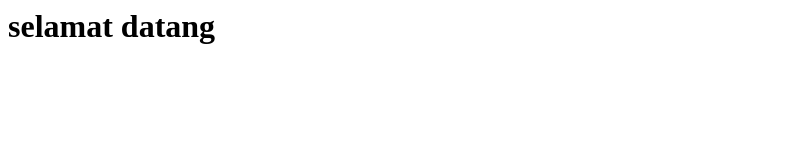
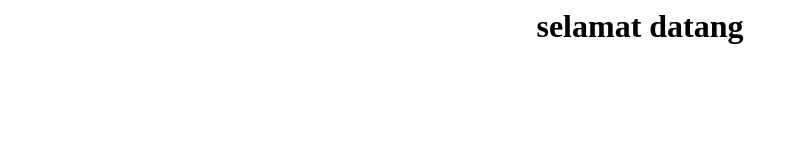
Before and after one commit to muhammadrifkigunawan/muhammadrifkigunawan.github.io, a plain HTML site: page index.html in a window 1280 px wide. Shown: the whole page, without its empty margins (0-797 px from the left). Drawn offline with Linux system fonts and the light colour scheme.

Commit message:
Update index.html

```diff
--- a/index.html
+++ b/index.html
@@ -4,6 +4,6 @@
     <title>rifki</title>
     </head>
   <body>
-  <h1>selamat datang</h1>
+    <h1> <center> selamat datang </center> </h1>
   </body>
 </html>
```
